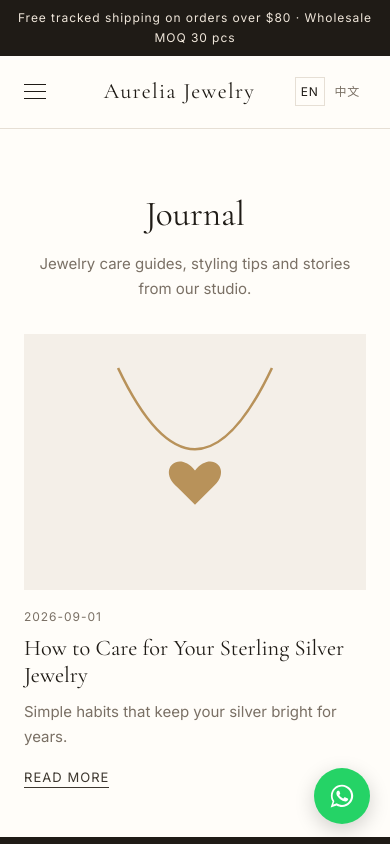
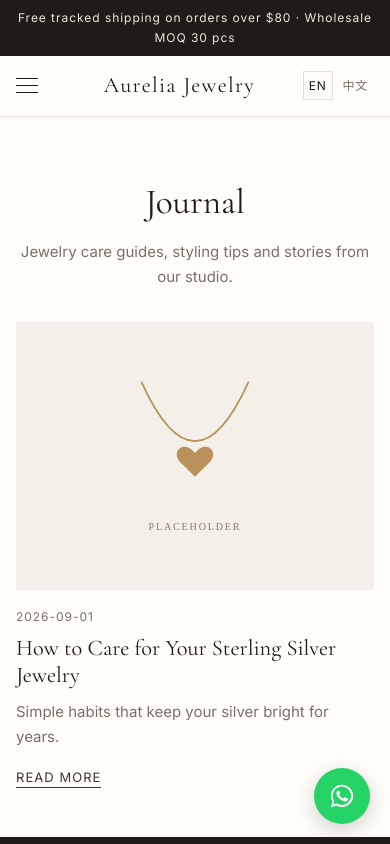
Before and after one commit to qinyifei/jewelry-site, a Nuxt app: page /blogs/news in a window 390 px wide. Shown: the top 844 px of the page. Built offline with nearby package versions, Linux system fonts and the light colour scheme.

Commit message:
feat: 分辨率适配

```diff
--- a/app/assets/css/main.css
+++ b/app/assets/css/main.css
@@ -161,6 +161,20 @@ img {
   .grid-3,
   .grid-2 { grid-template-columns: 1fr; }
   .section { padding: 48px 0; }
+  .grid { gap: 24px 14px; }
+}
+
+@media (max-width: 480px) {
+  .container { padding: 0 16px; }
+  .btn { padding: 14px 20px; }
+}
+
+/* 长邮箱、长网址在窄屏上自动换行 */
+p,
+li,
+dd,
+a {
+  overflow-wrap: anywhere;
 }
 
 /* 表单 */
@@ -175,7 +189,8 @@ img {
   border: 1px solid var(--c-line);
   border-radius: var(--radius);
   background: #fff;
-  font: 15px/1.4 var(--f-sans);
+  /* 16px 以上 iOS Safari 才不会在聚焦时自动放大页面 */
+  font: 16px/1.4 var(--f-sans);
   color: var(--c-ink);
 }
 
--- a/app/components/SiteHeader.vue
+++ b/app/components/SiteHeader.vue
@@ -153,7 +153,13 @@ const switchLocalePath = useSwitchLocalePath()
 .burger.open::before { transform: translateY(7px) rotate(45deg); }
 .burger.open::after { transform: translateY(-7px) rotate(-45deg); }
 
-@media (max-width: 1180px) {
+/* 英文菜单较长，中等宽度下收紧间距 */
+@media (max-width: 1440px) {
+  .nav { gap: 20px; }
+  .bar { gap: 16px; }
+}
+
+@media (max-width: 1280px) {
   .menu-btn { display: block; }
   .logo { flex: 1; text-align: center; }
 
@@ -175,8 +181,17 @@ const switchLocalePath = useSwitchLocalePath()
 }
 
 @media (max-width: 480px) {
-  .bar { gap: 8px; }
+  .bar { gap: 8px; height: 60px; }
   .logo { font-size: 22px; }
   .lang a { padding: 4px 5px; }
 }
+
+/* 320px 小屏（iPhone SE 一代等） */
+@media (max-width: 374px) {
+  .logo { font-size: 18px; letter-spacing: 0.02em; }
+  .menu-btn { width: 32px; }
+  .lang { gap: 0; }
+  .lang a { padding: 3px 4px; font-size: 11px; }
+  .announcement { font-size: 11px; letter-spacing: 0.02em; }
+}
 </style>
--- a/app/data/posts.ts
+++ b/app/data/posts.ts
@@ -6,7 +6,8 @@ export const posts: Post[] = [
     title: 'How to Care for Your Sterling Silver Jewelry',
     date: '2026-09-01',
     excerpt: 'Simple habits that keep your silver bright for years.',
-    image: '/images/products/necklace-1.svg',
+    // 博客封面按 4:3 显示，建议准备 1200×900 的图片
+    image: '/images/blog/silver-care.svg',
     body: [
       'Sterling silver naturally reacts with sulphur in the air, which causes tarnish over time. The good news: a few simple habits keep your pieces looking new.',
       'Store each piece separately in an airtight pouch, take jewelry off before swimming or showering, and polish gently with a soft cloth once a month.',
--- a/app/pages/blogs/news/index.vue
+++ b/app/pages/blogs/news/index.vue
@@ -15,7 +15,7 @@ usePageSeo({ title: t('blog.title'), description: t('blog.description') })
 
     <div class="grid grid-3">
       <NuxtLinkLocale v-for="post in posts.map(tr)" :key="post.handle" :to="`/blogs/news/${post.handle}`" class="post">
-        <img :src="post.image" :alt="post.title" loading="lazy" width="800" height="800" />
+        <img :src="post.image" :alt="post.title" loading="lazy" width="1200" height="900" />
         <time :datetime="post.date" class="muted">{{ post.date }}</time>
         <h3>{{ post.title }}</h3>
         <p class="muted">{{ post.excerpt }}</p>
```
Also changed, not shown: public/images/blog/silver-care.svg (added).
